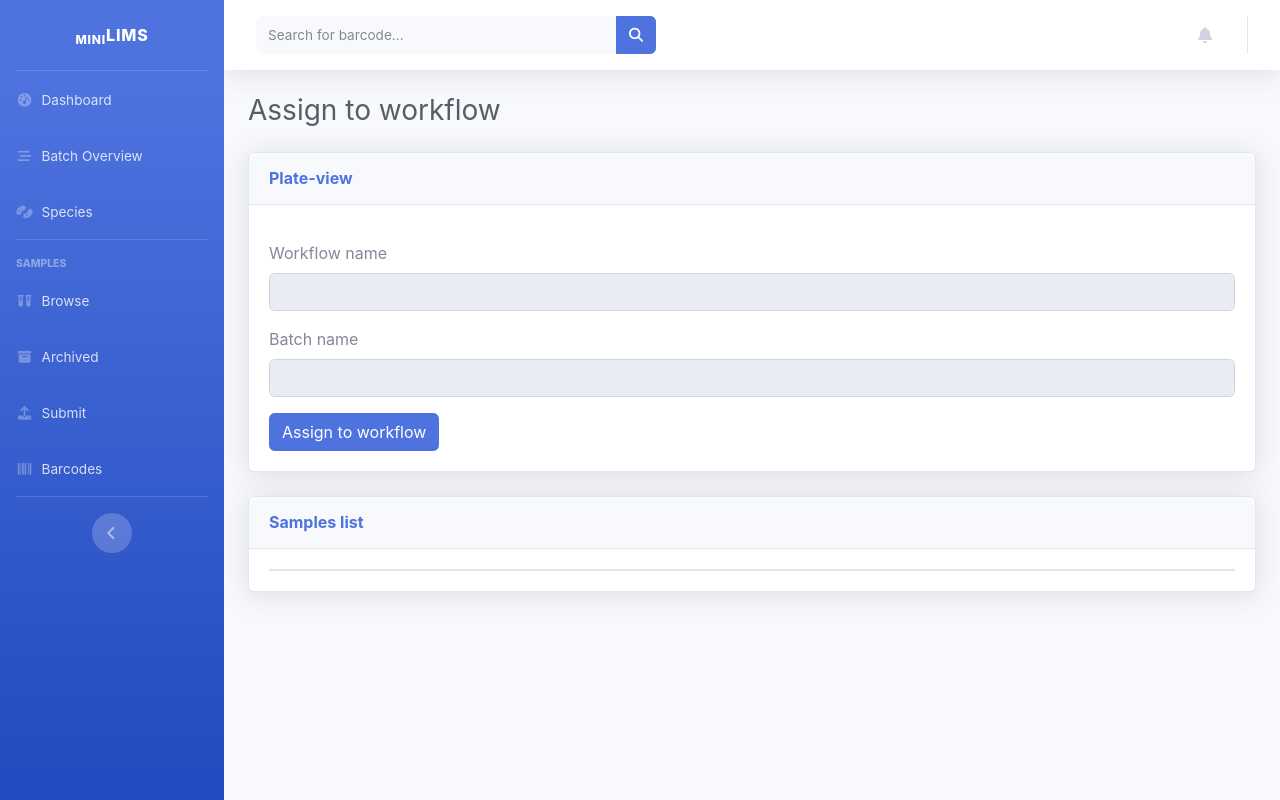
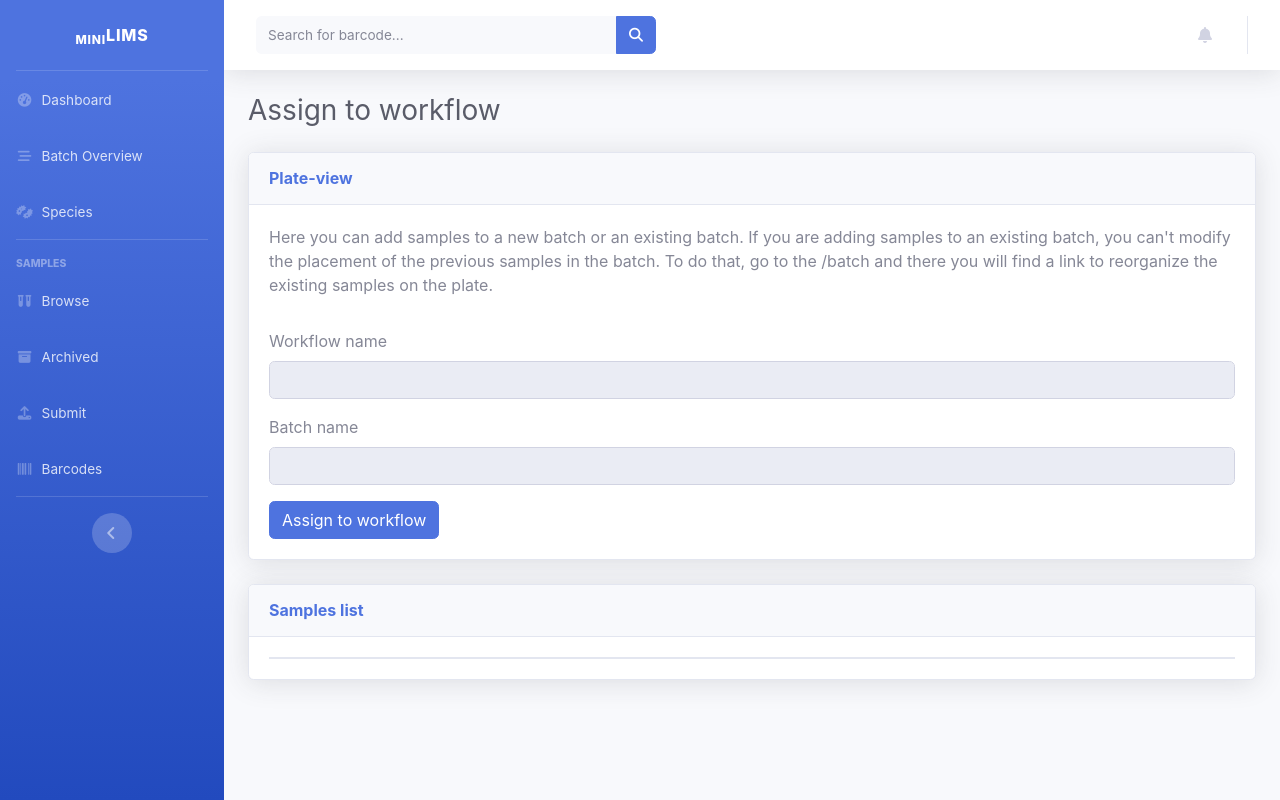
Before and after one commit to ssi-dk/miniLIMS, a Flask app: template app/minilims/templates/samples/assign.html in a window 1280 px wide. Run offline with Flask 2, Linux system fonts and the light colour scheme; the template is opened without the code that fills it, so the values that code supplies are empty; some libraries are stand-ins or nearby versions.

Commit message:
add notice to edit previous sample positions on plate view fix AB#852

```diff
--- a/app/minilims/templates/samples/assign.html
+++ b/app/minilims/templates/samples/assign.html
@@ -28,6 +28,14 @@
             <div class="row">
               <div class="col-sm-12">
                 <div>
+                  <p>
+                    Here you can add samples to a new batch or an existing batch.
+                    If you are adding samples to an existing batch, you can't modify
+                    the placement of the previous samples in the batch.
+                    To do that, go to the {{ url_for("lims.batch_overview") }}
+                    and there you will find a link to reorganize the existing samples
+                    on the plate.
+                  </p>
                   <table id="plateViewTable" class="table table-bordered compact">
 
                   </table>
--- a/app/minilims/templates/samples/samples.html
+++ b/app/minilims/templates/samples/samples.html
@@ -84,7 +84,7 @@
                     </div>
                     <div class="form-group">
                         <label for="batchNameInput">Batch name</label>
-                        <input type="text" class="form-control" id="batchNameInput" name="batch_name">
+                        <input type="text" class="form-control" id="batchNameInput" name="batch_name" required>
                     </div>
                     <div class="form-group">
                         <label for="PlateTypeInput">Plate type</label>
```
